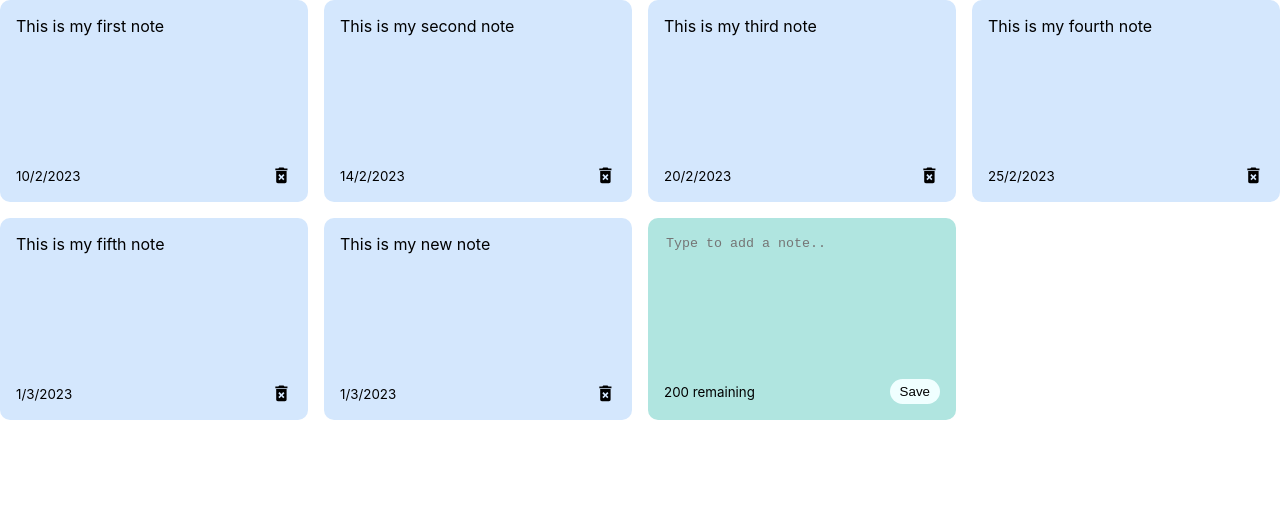
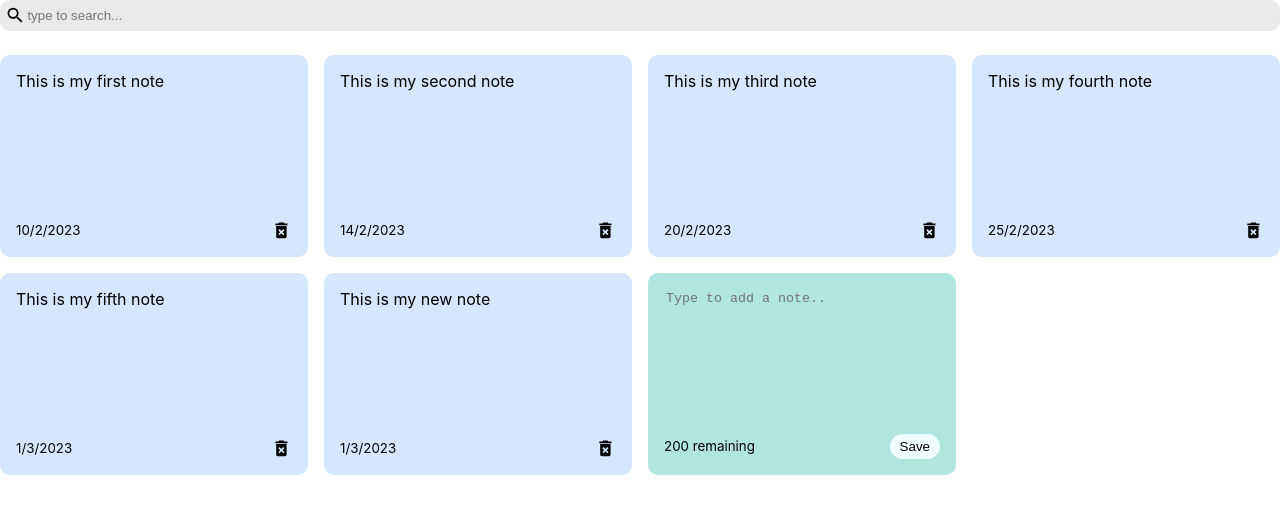
Before and after one commit to nandhini-skumar1/NotesApp, a React (Create React App) app: page / in a window 1280 px wide. Shown: the top 514 px of the page. Built offline with nearby package versions, Linux system fonts and the light colour scheme.

Commit message:
search filter added

```diff
--- a/src/App.js
+++ b/src/App.js
@@ -1,6 +1,7 @@
 import { useState } from "react";
 import {nanoid} from 'nanoid';
 import NotesList from "./components/NotesList";
+import Search from './components/Search';
 
 const App = () => {
   const [notes,setNotes]= useState([
@@ -36,6 +37,8 @@
     },
     ]);
 
+    const [searchText, setSearchText] = useState('');
+
     const addNote = (text) => {
       const date= new Date();
       const newNote= {
@@ -53,7 +56,13 @@
     }
 
   return ( <div className="container">
-    <NotesList notes={notes} handleAddNote={addNote} handleDeleteNote={deleteNote}/>
+    <Search handleSearchNote={setSearchText}/>
+    <NotesList
+     notes={notes.filter((note)=>
+      note.text.toLowerCase().includes(searchText)
+      )}
+     handleAddNote={addNote}
+     handleDeleteNote={deleteNote}/>
   </div>
   );
 };
--- /dev/null
+++ b/src/components/Search.js
@@ -0,0 +1,19 @@
+import React from 'react';
+import { MdSearch } from 'react-icons/md';
+
+const Search = ({ handleSearchNote }) => {
+	return (
+		<div className='search'>
+			<MdSearch className='search-icons' size='1.3em' />
+			<input
+				onChange={(event) =>
+					handleSearchNote(event.target.value)
+				}
+				type='text'
+				placeholder='type to search...'
+			/>
+		</div>
+	);
+};
+
+export default Search;
--- a/src/index.css
+++ b/src/index.css
@@ -64,3 +64,22 @@
 .delete-icon {
   cursor: pointer;
 }
+
+.search {
+	display: flex;
+	align-items: center;
+	background-color: rgb(233, 233, 233);
+	border-radius: 10px;
+	padding: 5px;
+	margin-bottom: 1.5em;
+}
+
+.search input {
+	border: none;
+	background-color: rgb(233, 233, 233);
+	width: 100%;
+}
+
+.search input:focus {
+	outline: none;
+}
```
